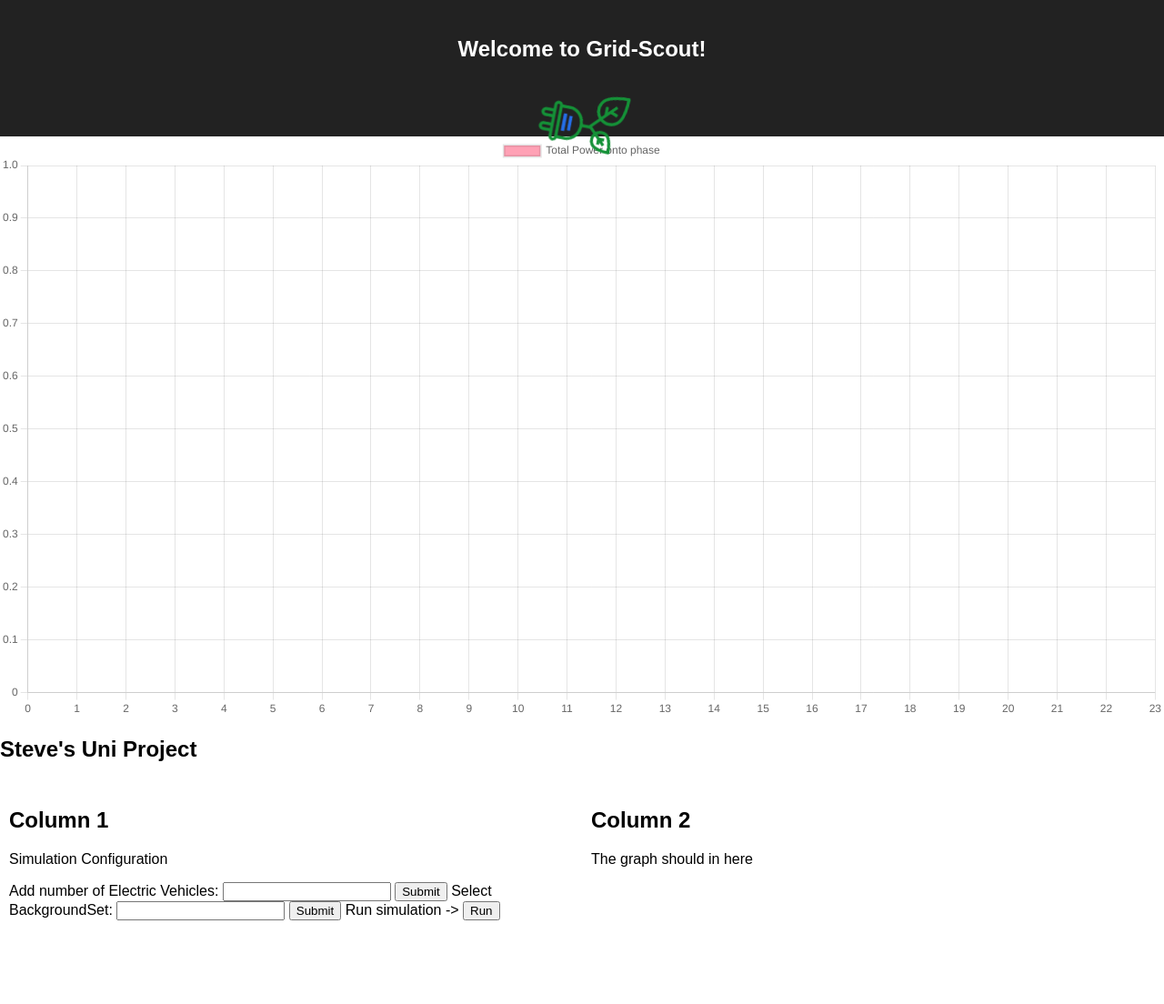
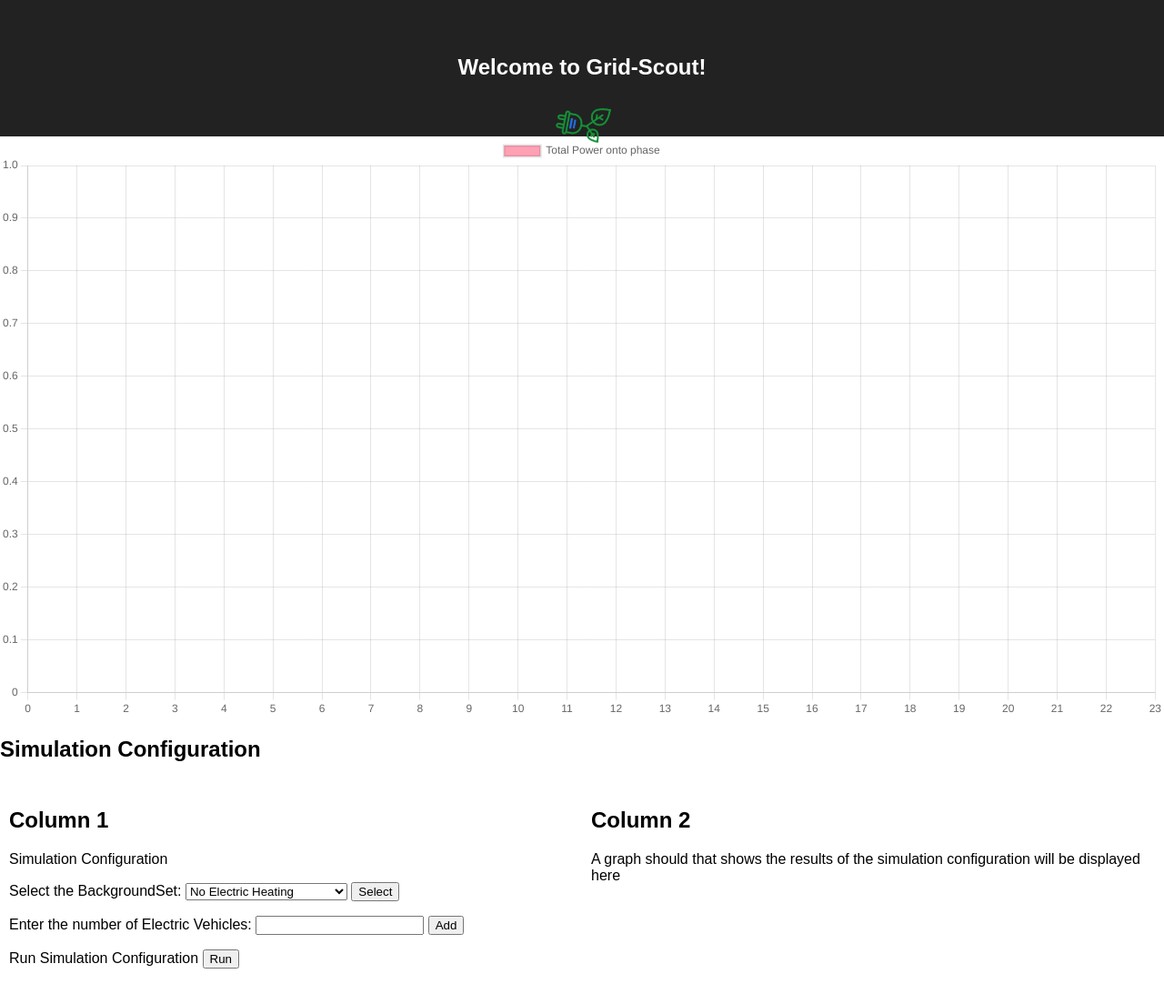
Before and after one commit to SteveVanSteve/uni-simulation-project-REACT, a React (Create React App) app: page / in a window 1280 px wide. Shown: the top 1104 px of the page at 91% size. Built offline with nearby package versions, Linux system fonts and the light colour scheme.

Commit message:
updates - still fixing

```diff
--- a/public/index.html
+++ b/public/index.html
@@ -4,16 +4,13 @@
     <meta charset="utf-8" />
     <meta name="viewport" content="width=device-width, initial-scale=1" />
     <meta name="theme-color" content="#000000" />
-    <meta
-      name="description"
-      content="Web site created using create-react-app"
-    />
-    <title>Grid-Scout Simulation App</title>
   </head>
   <body>
-    <noscript>You need to enable JavaScript to run this app.</noscript>
     <div id="root"></div>
   </body>
+
+<!-- THIS IS WHERE I NEED TO USE COLUMNS TO SPLIT SIMULATION CONFIGURATION ON ONE SIDE AND GRAPH ON THE OTHER-->
+
 <style>
   * {
     box-sizing: border-box;
@@ -33,33 +30,43 @@
     clear: both;
   }
   </style>
-    </head>
+
 <body>
-
-    <h2>Steve's Uni Project</h2>
-
+  <h2>Simulation Configuration</h2>
   <div class="row">
     <div class="column" style="background-color:#ffff;">
       <h2>Column 1</h2>
       <p>Simulation Configuration</p>
+      <form onSubmit={this.handleSubmit}>
+        <label>
+          Select the BackgroundSet:
+          <select value={this.state.value} onChange={this.handleChange}>
+            <option value="BackgroundSetId 1">No Electric Heating</option>
+            <option value="BackgroundSetId 2">Additional Electric Heating</option>
+            <option value="BackgroundSetId 3">Primary Electric Heating</option>
+          </select>
+        </label>
+        <input type="submit" value="Select" />
+        <p></p>
+        <!-- Text box for number of cars -->
         <form>
-            <label>
-              Add number of Electric Vehicles:
-              <input type="text" value="" />
+          <label>Enter the number of Electric Vehicles:
+            <input type="text" />
           </label>
-            <input type="submit" value="Submit" />
-            <label>
-              Select BackgroundSet:
-              <input type="text" value="" />
-            </label>
-            <input type="submit" value="Submit" />
-            Run simulation ->
-            <input type="submit" value="Run" />
+          <input type="submit" value="Add"/>
+        </form>
+        <p></p>
+        <!-- 'Run Simulation Configuration' button -->
+        <form>
+          <label>Run Simulation Configuration</label>
+          <input value="Run" type="submit" />
+        </form>
       </form>
     </div>
+
     <div class="column" style="background-color:#ffff;">
       <h2>Column 2</h2>
-        <p>The graph should in here</p>
+      <p>A graph should that shows the results of the simulation configuration will be displayed here</p>
     </div>
   </div>
 
--- a/src/App.css
+++ b/src/App.css
@@ -4,18 +4,18 @@
 
 .App-logo {
   animation: App-logo-spin infinite 20s linear;
-  height: 100px;
+  height: 60px;
 }
 
 .App-header {
   background-color: #222;
   height: 150px;
-  padding: 20px;
+  padding: 40px;
   color: white;
 }
 
 .App-intro {
-  font-size: large;
+  font-size: medium;
 }
 
 @keyframes App-logo-spin {
```
Also changed, not shown: src/App.js (line endings or trailing spaces). Lines whose indentation alone changed are shown as unchanged.
